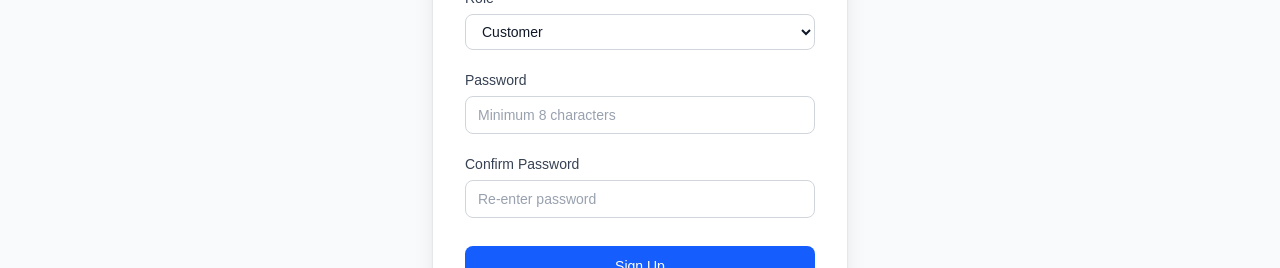
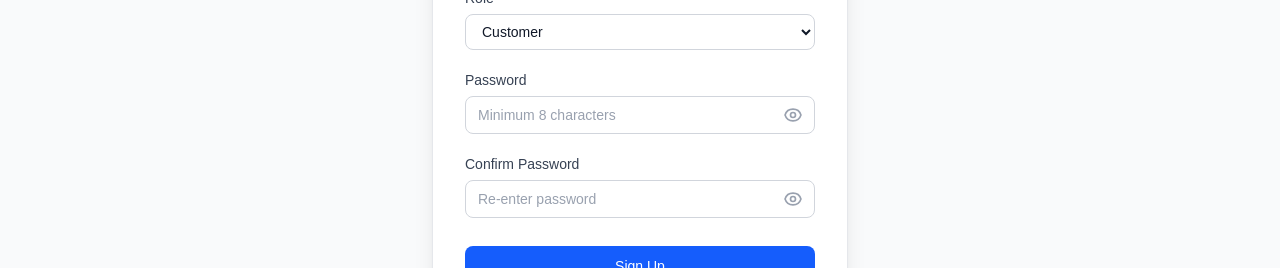
Before and after one commit to AbhijayChaudhary/guest-feedback-intelligence-platform, a Next.js app in the folder frontend/: page /register in a window 1280 px wide. Shown: the part 417-685 px from the top of the page. Built offline with nearby package versions, Linux system fonts and the light colour scheme; no server answers.

Commit message:
feat: add password visibility toggle to authentication forms

```diff
--- a/frontend/app/login/page.js
+++ b/frontend/app/login/page.js
@@ -22,6 +22,7 @@
   // Form states
   const [email, setEmail] = useState('');
   const [password, setPassword] = useState('');
+  const [showPassword, setShowPassword] = useState(false);
 
   // Status and feedback states
   const [errors, setErrors] = useState({});
@@ -143,9 +144,10 @@
             />
 
             {/* Password */}
+            <div className="relative">
               <Input
                 label="Password"
-              type="password"
+                type={showPassword ? "text" : "password"}
                 placeholder="Enter your password"
                 value={password}
                 onChange={(e) => handleInputChange('password', e.target.value, setPassword)}
@@ -154,7 +156,26 @@
                 disabled={submitting}
                 required
                 autoComplete="current-password"
+                style={{ paddingRight: '2.5rem' }}
               />
+              <button
+                type="button"
+                onClick={() => setShowPassword(!showPassword)}
+                className="absolute right-3 top-[35px] text-gray-400 dark:text-gray-500 hover:text-gray-600 dark:hover:text-gray-450 focus:outline-none focus:text-gray-600 dark:focus:text-gray-400 cursor-pointer"
+                aria-label={showPassword ? "Hide password" : "Show password"}
+              >
+                {showPassword ? (
+                  <svg className="w-5 h-5" fill="none" stroke="currentColor" strokeWidth="2" viewBox="0 0 24 24">
+                    <path strokeLinecap="round" strokeLinejoin="round" d="M3.98 8.223A10.477 10.477 0 001.934 12C3.226 16.338 7.244 19.5 12 19.5c.993 0 1.953-.138 2.863-.395M6.228 6.228A10.45 10.45 0 0112 4.5c4.756 0 8.773 3.162 10.065 7.498a10.523 10.523 0 01-4.293 5.774M6.228 6.228L3 3m3.228 3.228l3.65 3.65m7.893 7.893L21 21m-3.228-3.228l-3.65-3.65m0 0a3 3 0 10-4.243-4.243m4.242 4.242L9.88 9.88" />
+                  </svg>
+                ) : (
+                  <svg className="w-5 h-5" fill="none" stroke="currentColor" strokeWidth="2" viewBox="0 0 24 24">
+                    <path strokeLinecap="round" strokeLinejoin="round" d="M15 12a3 3 0 11-6 0 3 3 0 016 0z" />
+                    <path strokeLinecap="round" strokeLinejoin="round" d="M2.458 12C3.732 7.943 7.523 5 12 5c4.478 0 8.268 2.943 9.542 7-1.274 4.057-5.064 7-9.542 7-4.477 0-8.268-2.943-9.542-7z" />
+                  </svg>
+                )}
+              </button>
+            </div>
 
             {/* Submit Button */}
             <Button
--- a/frontend/app/register/page.js
+++ b/frontend/app/register/page.js
@@ -15,6 +15,8 @@
   const [password, setPassword] = useState('');
   const [confirmPassword, setConfirmPassword] = useState('');
   const [role, setRole] = useState('customer');
+  const [showPassword, setShowPassword] = useState(false);
+  const [showConfirmPassword, setShowConfirmPassword] = useState(false);
 
   // Status and feedback states
   const [errors, setErrors] = useState({});
@@ -222,9 +224,10 @@
             </div>
 
             {/* Password */}
+            <div className="relative">
               <Input
                 label="Password"
-              type="password"
+                type={showPassword ? "text" : "password"}
                 placeholder="Minimum 8 characters"
                 value={password}
                 onChange={(e) => handleInputChange('password', e.target.value, setPassword)}
@@ -233,12 +236,32 @@
                 disabled={submitting}
                 required
                 autoComplete="new-password"
+                style={{ paddingRight: '2.5rem' }}
               />
+              <button
+                type="button"
+                onClick={() => setShowPassword(!showPassword)}
+                className="absolute right-3 top-[35px] text-gray-400 dark:text-gray-500 hover:text-gray-600 dark:hover:text-gray-450 focus:outline-none focus:text-gray-600 dark:focus:text-gray-400 cursor-pointer"
+                aria-label={showPassword ? "Hide password" : "Show password"}
+              >
+                {showPassword ? (
+                  <svg className="w-5 h-5" fill="none" stroke="currentColor" strokeWidth="2" viewBox="0 0 24 24">
+                    <path strokeLinecap="round" strokeLinejoin="round" d="M3.98 8.223A10.477 10.477 0 001.934 12C3.226 16.338 7.244 19.5 12 19.5c.993 0 1.953-.138 2.863-.395M6.228 6.228A10.45 10.45 0 0112 4.5c4.756 0 8.773 3.162 10.065 7.498a10.523 10.523 0 01-4.293 5.774M6.228 6.228L3 3m3.228 3.228l3.65 3.65m7.893 7.893L21 21m-3.228-3.228l-3.65-3.65m0 0a3 3 0 10-4.243-4.243m4.242 4.242L9.88 9.88" />
+                  </svg>
+                ) : (
+                  <svg className="w-5 h-5" fill="none" stroke="currentColor" strokeWidth="2" viewBox="0 0 24 24">
+                    <path strokeLinecap="round" strokeLinejoin="round" d="M15 12a3 3 0 11-6 0 3 3 0 016 0z" />
+                    <path strokeLinecap="round" strokeLinejoin="round" d="M2.458 12C3.732 7.943 7.523 5 12 5c4.478 0 8.268 2.943 9.542 7-1.274 4.057-5.064 7-9.542 7-4.477 0-8.268-2.943-9.542-7z" />
+                  </svg>
+                )}
+              </button>
+            </div>
 
             {/* Confirm Password */}
+            <div className="relative">
               <Input
                 label="Confirm Password"
-              type="password"
+                type={showConfirmPassword ? "text" : "password"}
                 placeholder="Re-enter password"
                 value={confirmPassword}
                 onChange={(e) => handleInputChange('confirmPassword', e.target.value, setConfirmPassword)}
@@ -247,7 +270,26 @@
                 disabled={submitting}
                 required
                 autoComplete="new-password"
+                style={{ paddingRight: '2.5rem' }}
               />
+              <button
+                type="button"
+                onClick={() => setShowConfirmPassword(!showConfirmPassword)}
+                className="absolute right-3 top-[35px] text-gray-400 dark:text-gray-500 hover:text-gray-600 dark:hover:text-gray-450 focus:outline-none focus:text-gray-600 dark:focus:text-gray-400 cursor-pointer"
+                aria-label={showConfirmPassword ? "Hide password confirmation" : "Show password confirmation"}
+              >
+                {showConfirmPassword ? (
+                  <svg className="w-5 h-5" fill="none" stroke="currentColor" strokeWidth="2" viewBox="0 0 24 24">
+                    <path strokeLinecap="round" strokeLinejoin="round" d="M3.98 8.223A10.477 10.477 0 001.934 12C3.226 16.338 7.244 19.5 12 19.5c.993 0 1.953-.138 2.863-.395M6.228 6.228A10.45 10.45 0 0112 4.5c4.756 0 8.773 3.162 10.065 7.498a10.523 10.523 0 01-4.293 5.774M6.228 6.228L3 3m3.228 3.228l3.65 3.65m7.893 7.893L21 21m-3.228-3.228l-3.65-3.65m0 0a3 3 0 10-4.243-4.243m4.242 4.242L9.88 9.88" />
+                  </svg>
+                ) : (
+                  <svg className="w-5 h-5" fill="none" stroke="currentColor" strokeWidth="2" viewBox="0 0 24 24">
+                    <path strokeLinecap="round" strokeLinejoin="round" d="M15 12a3 3 0 11-6 0 3 3 0 016 0z" />
+                    <path strokeLinecap="round" strokeLinejoin="round" d="M2.458 12C3.732 7.943 7.523 5 12 5c4.478 0 8.268 2.943 9.542 7-1.274 4.057-5.064 7-9.542 7-4.477 0-8.268-2.943-9.542-7z" />
+                  </svg>
+                )}
+              </button>
+            </div>
 
             {/* Submit Button */}
             <Button
```
Lines whose indentation alone changed are shown as unchanged.
